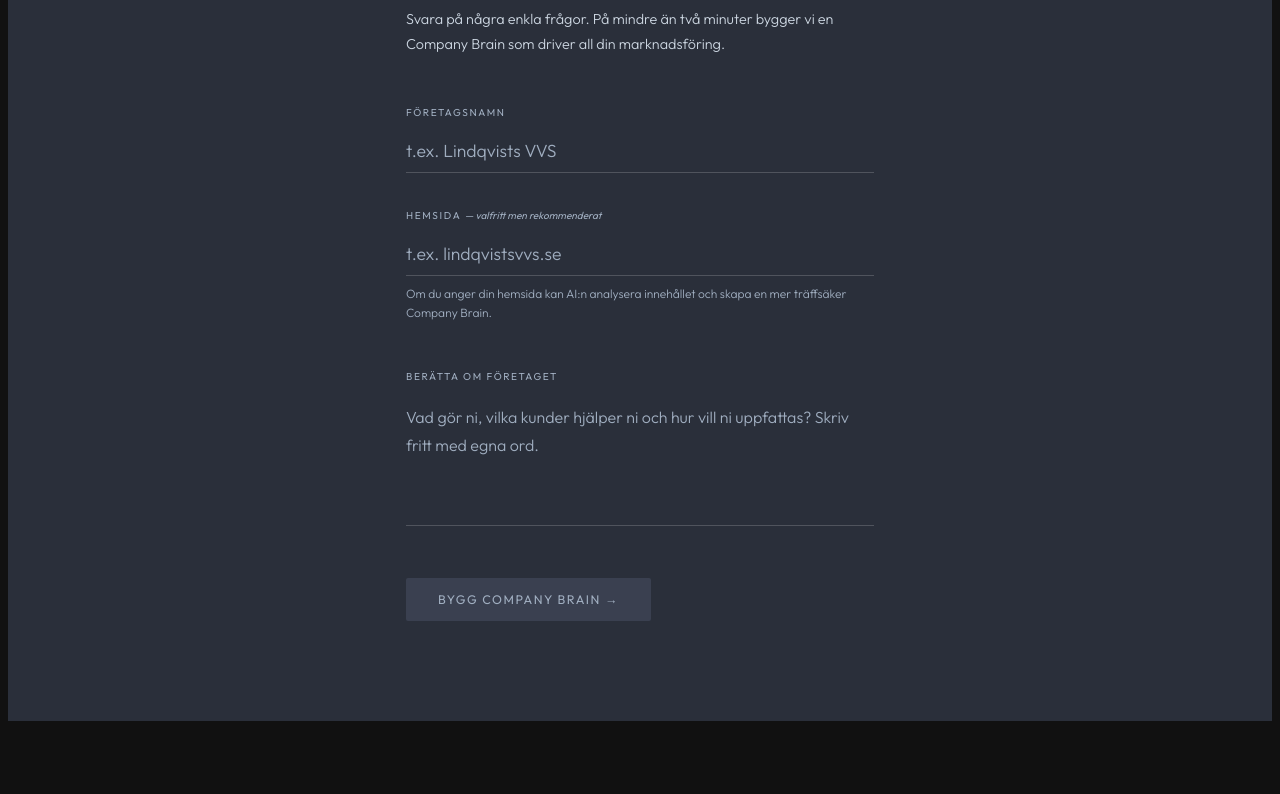
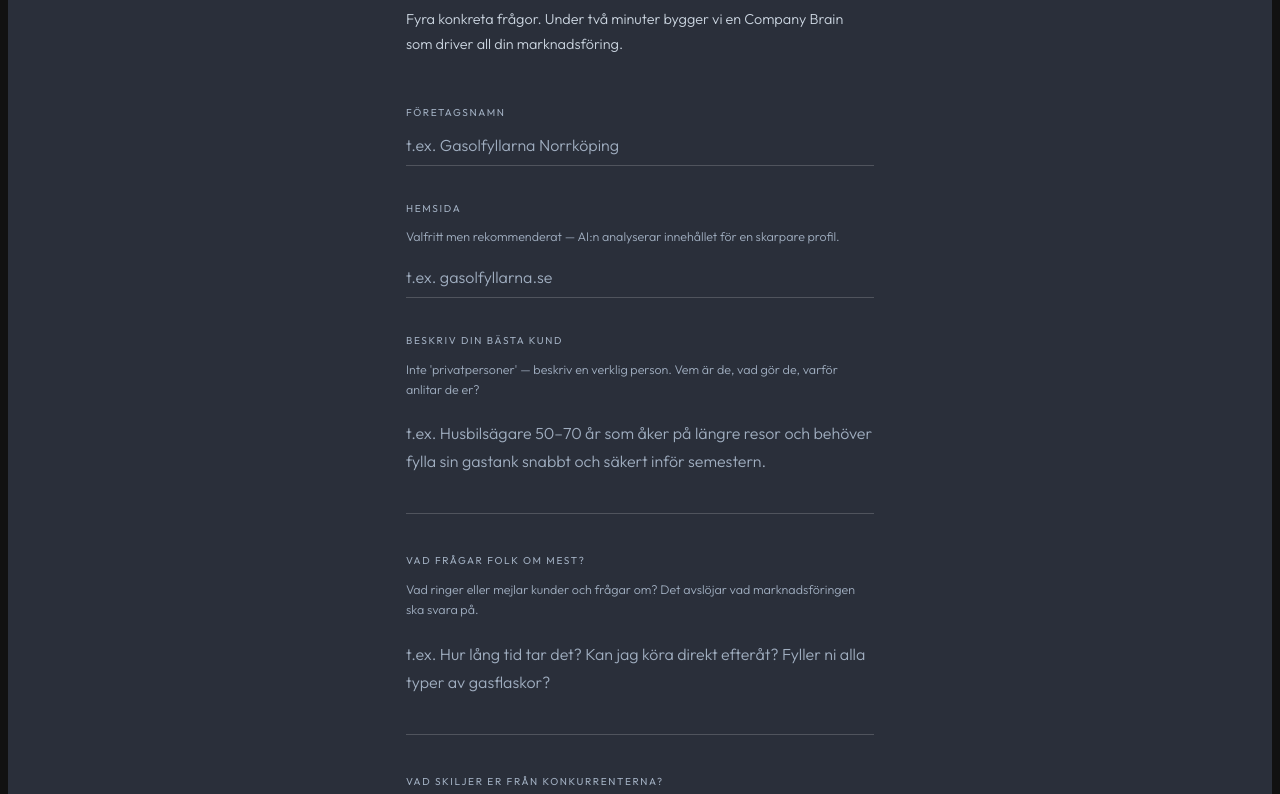
Before and after one commit to IsakByrge/marketing-copilot, a Next.js app: page /onboarding in a window 1280 px wide. Shown: the part 306-1100 px from the top of the page. Before the commit the page ends 1027 px from the top, so only its background shows below. Built offline with nearby package versions, Linux system fonts and the light colour scheme.

Commit message:
feat: ny onboarding med specifika frågor, skarpare analyze-company prompt

```diff
--- a/app/onboarding/page.tsx
+++ b/app/onboarding/page.tsx
@@ -40,8 +40,6 @@ const PLAN_STEPS = [
   "Identifierar möjligheter…",
 ];
 
-// ── Shared components ─────────────────────────────────────
-
 function StepList({ steps, current }: { steps: string[]; current: number }) {
   return (
     <div style={{ display: "flex", flexDirection: "column", gap: 3 }}>
@@ -78,13 +76,47 @@ function StepList({ steps, current }: { steps: string[]; current: number }) {
   );
 }
 
-// ── Screen 1: Input ───────────────────────────────────────
-function InputScreen({ onSubmit }: { onSubmit: (name: string, website: string, desc: string) => void }) {
+function Field({ label, hint, children }: { label: string; hint?: string; children: React.ReactNode }) {
+  return (
+    <div>
+      <label style={{ display: "block", fontSize: "0.63rem", fontWeight: 400, letterSpacing: "0.16em", textTransform: "uppercase" as const, color: T.text3, marginBottom: 6 }}>
+        {label}
+      </label>
+      {hint && <p style={{ fontSize: "0.78rem", fontWeight: 300, color: T.text3, lineHeight: 1.6, marginBottom: 10 }}>{hint}</p>}
+      {children}
+    </div>
+  );
+}
+
+const inputStyle = {
+  width: "100%", background: "transparent", border: "none",
+  borderBottom: `1px solid rgba(255,255,255,0.18)`, padding: "10px 0",
+  outline: "none", fontSize: "1rem", fontWeight: 300, color: "#ffffff",
+  fontFamily: "var(--font-outfit), sans-serif", transition: "border-color .2s",
+};
+
+const textareaStyle = {
+  ...inputStyle,
+  resize: "none" as const, lineHeight: 1.75,
+};
+
+function InputScreen({ onSubmit }: { onSubmit: (data: Record<string, string>) => void }) {
   const [name, setName] = useState("");
   const [website, setWebsite] = useState("");
-  const [desc, setDesc] = useState("");
+  const [bestCustomer, setBestCustomer] = useState("");
+  const [commonQuestion, setCommonQuestion] = useState("");
+  const [differentiator, setDifferentiator] = useState("");
+  const [recentJob, setRecentJob] = useState("");
   const isMobile = typeof window !== "undefined" && window.innerWidth < 640;
-  const canSubmit = name.trim() && desc.trim();
+
+  const canSubmit = name.trim() && bestCustomer.trim() && commonQuestion.trim() && differentiator.trim();
+
+  function handleFocus(e: React.FocusEvent<HTMLInputElement | HTMLTextAreaElement>) {
+    e.target.style.borderBottomColor = T.gold;
+  }
+  function handleBlur(e: React.FocusEvent<HTMLInputElement | HTMLTextAreaElement>) {
+    e.target.style.borderBottomColor = T.line2;
+  }
 
   return (
     <div style={{ animation: "fadeUp .5s ease both" }}>
@@ -97,72 +129,89 @@ function InputScreen({ onSubmit }: { onSubmit: (name: string, website: string, d
           Låt AI:n lära känna<br /><em style={{ color: T.gold, fontStyle: "italic" }}>ditt företag.</em>
         </h1>
         <p style={{ fontSize: "0.9rem", fontWeight: 300, color: T.text2, lineHeight: 1.75, maxWidth: 440 }}>
-          Svara på några enkla frågor. På mindre än två minuter bygger vi en Company Brain som driver all din marknadsföring.
+          Fyra konkreta frågor. Under två minuter bygger vi en Company Brain som driver all din marknadsföring.
         </p>
       </div>
 
       <div style={{ display: "flex", flexDirection: "column", gap: 36, marginBottom: 48 }}>
 
-        {/* Företagsnamn */}
-        <div>
-          <label style={{ display: "block", fontSize: "0.63rem", fontWeight: 400, letterSpacing: "0.16em", textTransform: "uppercase" as const, color: T.text3, marginBottom: 10 }}>Företagsnamn</label>
-          <input value={name} onChange={e => setName(e.target.value)} placeholder="t.ex. Lindqvists VVS"
-            style={{ width: "100%", background: "transparent", border: "none", borderBottom: `1px solid ${T.line2}`, padding: "10px 0", outline: "none", fontSize: "1.1rem", fontWeight: 300, color: T.text, fontFamily: "var(--font-outfit), sans-serif", transition: "border-color .2s" }}
-            onFocus={e => e.target.style.borderBottomColor = T.gold}
-            onBlur={e => e.target.style.borderBottomColor = T.line2}
+        <Field label="Företagsnamn">
+          <input value={name} onChange={e => setName(e.target.value)}
+            placeholder="t.ex. Gasolfyllarna Norrköping"
+            style={inputStyle} onFocus={handleFocus} onBlur={handleBlur}
           />
-        </div>
+        </Field>
 
-        {/* Hemsida */}
-        <div>
-          <label style={{ display: "block", fontSize: "0.63rem", fontWeight: 400, letterSpacing: "0.16em", textTransform: "uppercase" as const, color: T.text3, marginBottom: 10 }}>
-            Hemsida <span style={{ color: T.text3, fontStyle: "italic", textTransform: "none", letterSpacing: 0 }}>— valfritt men rekommenderat</span>
-          </label>
-          <input value={website} onChange={e => setWebsite(e.target.value)} placeholder="t.ex. lindqvistsvvs.se"
-            style={{ width: "100%", background: "transparent", border: "none", borderBottom: `1px solid ${T.line2}`, padding: "10px 0", outline: "none", fontSize: "1.1rem", fontWeight: 300, color: T.text, fontFamily: "var(--font-outfit), sans-serif", transition: "border-color .2s" }}
-            onFocus={e => e.target.style.borderBottomColor = T.gold}
-            onBlur={e => e.target.style.borderBottomColor = T.line2}
+        <Field label="Hemsida" hint="Valfritt men rekommenderat — AI:n analyserar innehållet för en skarpare profil.">
+          <input value={website} onChange={e => setWebsite(e.target.value)}
+            placeholder="t.ex. gasolfyllarna.se"
+            style={inputStyle} onFocus={handleFocus} onBlur={handleBlur}
           />
-          {website.trim() ? (
-            <p style={{ marginTop: 8, fontSize: "0.75rem", fontWeight: 300, color: T.gold, display: "flex", alignItems: "center", gap: 6 }}>
-              <span>✓</span> AI:n kommer analysera din hemsida för en mer träffsäker Company Brain
-            </p>
-          ) : (
-            <p style={{ marginTop: 8, fontSize: "0.75rem", fontWeight: 300, color: T.text3, lineHeight: 1.6 }}>
-              Om du anger din hemsida kan AI:n analysera innehållet och skapa en mer träffsäker Company Brain.
+          {website.trim() && (
+            <p style={{ marginTop: 8, fontSize: "0.75rem", color: T.gold, display: "flex", alignItems: "center", gap: 6 }}>
+              <span>✓</span> AI:n analyserar din hemsida
             </p>
           )}
-        </div>
+        </Field>
 
-        {/* Beskrivning */}
-        <div>
-          <label style={{ display: "block", fontSize: "0.63rem", fontWeight: 400, letterSpacing: "0.16em", textTransform: "uppercase" as const, color: T.text3, marginBottom: 10 }}>Berätta om företaget</label>
-          <textarea value={desc} onChange={e => setDesc(e.target.value)}
-            placeholder="Vad gör ni, vilka kunder hjälper ni och hur vill ni uppfattas? Skriv fritt med egna ord."
-            rows={4}
-            style={{ width: "100%", background: "transparent", border: "none", borderBottom: `1px solid ${T.line2}`, padding: "10px 0", outline: "none", fontSize: "1rem", fontWeight: 300, color: T.text, fontFamily: "var(--font-outfit), sans-serif", resize: "none", lineHeight: 1.75, transition: "border-color .2s" }}
-            onFocus={e => e.target.style.borderBottomColor = T.gold}
-            onBlur={e => e.target.style.borderBottomColor = T.line2}
+        <Field
+          label="Beskriv din bästa kund"
+          hint="Inte 'privatpersoner' — beskriv en verklig person. Vem är de, vad gör de, varför anlitar de er?"
+        >
+          <textarea value={bestCustomer} onChange={e => setBestCustomer(e.target.value)}
+            placeholder="t.ex. Husbilsägare 50–70 år som åker på längre resor och behöver fylla sin gastank snabbt och säkert inför semestern."
+            rows={3} style={textareaStyle} onFocus={handleFocus} onBlur={handleBlur}
           />
-        </div>
+        </Field>
+
+        <Field
+          label="Vad frågar folk om mest?"
+          hint="Vad ringer eller mejlar kunder och frågar om? Det avslöjar vad marknadsföringen ska svara på."
+        >
+          <textarea value={commonQuestion} onChange={e => setCommonQuestion(e.target.value)}
+            placeholder="t.ex. Hur lång tid tar det? Kan jag köra direkt efteråt? Fyller ni alla typer av gasflaskor?"
+            rows={3} style={textareaStyle} onFocus={handleFocus} onBlur={handleBlur}
+          />
+        </Field>
+
+        <Field
+          label="Vad skiljer er från konkurrenterna?"
+          hint="Varför väljer kunder er framför någon annan? Var ärlig — generiska svar ger generisk marknadsföring."
+        >
+          <textarea value={differentiator} onChange={e => setDifferentiator(e.target.value)}
+            placeholder="t.ex. Vi fyller på plats medan kunden väntar — inga köer, ingen väntetid. Öppet kvällar och helger."
+            rows={3} style={textareaStyle} onFocus={handleFocus} onBlur={handleBlur}
+          />
+        </Field>
+
+        <Field
+          label="Beskriv ett jobb ni gjort nyligen"
+          hint="Valfritt men kraftfullt — ett konkret uppdrag ger AI:n verkligt material att skriva om."
+        >
+          <textarea value={recentJob} onChange={e => setRecentJob(e.target.value)}
+            placeholder="t.ex. En familj kom in dagen innan de skulle åka på tre veckors husbildssemester. Vi fyllde deras 33-liters tank på 20 minuter och de var iväg."
+            rows={3} style={textareaStyle} onFocus={handleFocus} onBlur={handleBlur}
+          />
+        </Field>
+
       </div>
 
-      <button onClick={() => onSubmit(name, website, desc)} disabled={!canSubmit} style={{
-        fontFamily: "var(--font-outfit), sans-serif", fontSize: "0.78rem", fontWeight: 400,
-        letterSpacing: "0.12em", textTransform: "uppercase" as const,
-        padding: "14px 32px", borderRadius: 2, border: "none",
-        background: canSubmit ? T.gold : T.surface2,
-        color: canSubmit ? T.bg : T.text3,
-        cursor: canSubmit ? "pointer" : "not-allowed",
-        transition: "all .2s", width: isMobile ? "100%" : "auto",
-      }}>
+      <button onClick={() => onSubmit({ name, website, bestCustomer, commonQuestion, differentiator, recentJob })}
+        disabled={!canSubmit} style={{
+          fontFamily: "var(--font-outfit), sans-serif", fontSize: "0.78rem", fontWeight: 400,
+          letterSpacing: "0.12em", textTransform: "uppercase" as const,
+          padding: "14px 32px", borderRadius: 2, border: "none",
+          background: canSubmit ? T.gold : T.surface2,
+          color: canSubmit ? T.bg : T.text3,
+          cursor: canSubmit ? "pointer" : "not-allowed",
+          transition: "all .2s", width: isMobile ? "100%" : "auto",
+        }}>
         Bygg Company Brain →
       </button>
     </div>
   );
 }
 
-// ── Screen 2: Building ────────────────────────────────────
 function BuildingScreen({ hasWebsite }: { hasWebsite: boolean }) {
   const [step, setStep] = useState(0);
   const steps = hasWebsite ? STEPS_WITH_WEBSITE : STEPS_WITHOUT_WEBSITE;
@@ -189,7 +238,6 @@ function BuildingScreen({ hasWebsite }: { hasWebsite: boolean }) {
   );
 }
 
-// ── Screen 3: Brain reveal ────────────────────────────────
 function BrainScreen({ profile, onCreatePlan }: { profile: CompanyProfile; onCreatePlan: () => void }) {
   const isMobile = typeof window !== "undefined" && window.innerWidth < 640;
 
@@ -212,7 +260,6 @@ function BrainScreen({ profile, onCreatePlan }: { profile: CompanyProfile; onCre
         AI:n har förstått<br /><em style={{ color: T.gold, fontStyle: "italic" }}>{profile.companyName}.</em>
       </h1>
 
-      {/* Summary — the "wow" moment */}
       <div style={{ background: T.surface, border: `1px solid ${T.goldBorder}`, borderRadius: 2, padding: "24px 28px", marginBottom: 32, position: "relative", overflow: "hidden" }}>
         <div style={{ position: "absolute", top: 0, left: 0, right: 0, height: 1, background: `linear-gradient(90deg, transparent, ${T.gold}, transparent)`, opacity: .5 }} />
         <div style={{ fontSize: "0.6rem", fontWeight: 400, letterSpacing: "0.14em", textTransform: "uppercase" as const, color: T.gold, marginBottom: 12, opacity: .7 }}>Sammanfattning</div>
@@ -221,7 +268,6 @@ function BrainScreen({ profile, onCreatePlan }: { profile: CompanyProfile; onCre
         </p>
       </div>
 
-      {/* Fields */}
       <div style={{ borderTop: `1px solid ${T.line}`, marginBottom: 40 }}>
         {fields.map(f => (
           <div key={f.label} style={{
@@ -247,7 +293,6 @@ function BrainScreen({ profile, onCreatePlan }: { profile: CompanyProfile; onCre
   );
 }
 
-// ── Screen 4: Generating plan ─────────────────────────────
 function GeneratingScreen() {
   const [step, setStep] = useState(0);
 
@@ -273,7 +318,6 @@ function GeneratingScreen() {
   );
 }
 
-// ── Root ──────────────────────────────────────────────────
 export default function OnboardingPage() {
   const router = useRouter();
   const [screen, setScreen] = useState<"input" | "building" | "brain" | "generating">("input");
@@ -282,18 +326,23 @@ export default function OnboardingPage() {
   const isMobile = typeof window !== "undefined" && window.innerWidth < 640;
   const pad = isMobile ? 20 : 56;
 
-  async function handleSubmit(name: string, website: string, desc: string) {
-    const trimmedSite = website.trim();
+  async function handleSubmit(data: Record<string, string>) {
+    const trimmedSite = data.website.trim();
     setHasWebsite(!!trimmedSite);
     setScreen("building");
 
     const input = {
-      companyName: name, website: trimmedSite, industry: "", products: "",
-      customers: "", description: desc, tone: "", avoid: "", previousPosts: desc,
+      companyName: data.name,
+      website: trimmedSite,
+      bestCustomer: data.bestCustomer,
+      commonQuestion: data.commonQuestion,
+      differentiator: data.differentiator,
+      recentJob: data.recentJob,
+      description: `Bästa kund: ${data.bestCustomer}\n\nVanligaste frågan: ${data.commonQuestion}\n\nVad skiljer oss: ${data.differentiator}\n\nNyligt jobb: ${data.recentJob}`,
     };
+
     localStorage.setItem("marketing-copilot-company-input", JSON.stringify(input));
 
-    // Minimum animation time
     const [result] = await Promise.all([
       fetch("/api/analyze-company", {
         method: "POST", headers: { "Content-Type": "application/json" },
@@ -303,12 +352,12 @@ export default function OnboardingPage() {
     ]);
 
     const p: CompanyProfile = result || {
-      companyName: name, industry: "",
-      summary: `${name} hjälper sina kunder med professionella tjänster och lösningar.`,
-      customers: ["Privatpersoner", "Företag"],
-      products: [desc.split(" ").slice(0, 5).join(" ")],
+      companyName: data.name, industry: "",
+      summary: `${data.name} hjälper sina kunder med professionella tjänster och lösningar.`,
+      customers: [data.bestCustomer.split(" ").slice(0, 6).join(" ")],
+      products: ["Professionella tjänster"],
       tone: ["Professionellt", "Tillgängligt"],
-      strengths: ["Lokalt", "Kunnigt"],
+      strengths: [data.differentiator.split(" ").slice(0, 6).join(" ")],
       avoid: ["Aggressivt säljspråk"],
       contentGuidelines: ["Konkret och faktabaserat"],
     };
```
Also changed, not shown: app/api/analyze-company/route.ts (+15 -8 lines), app/auth/callback/page.tsx (+12 -1 lines).
